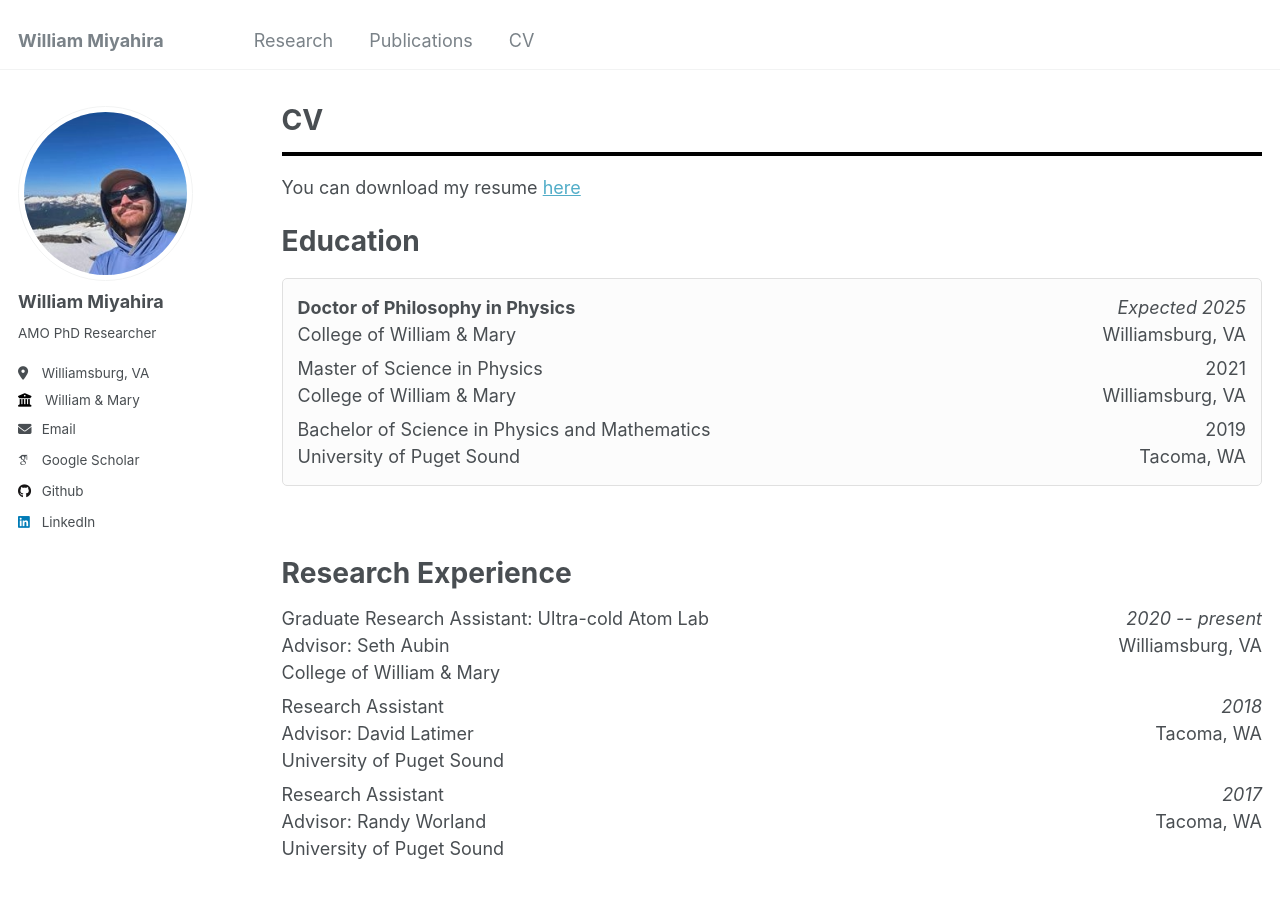
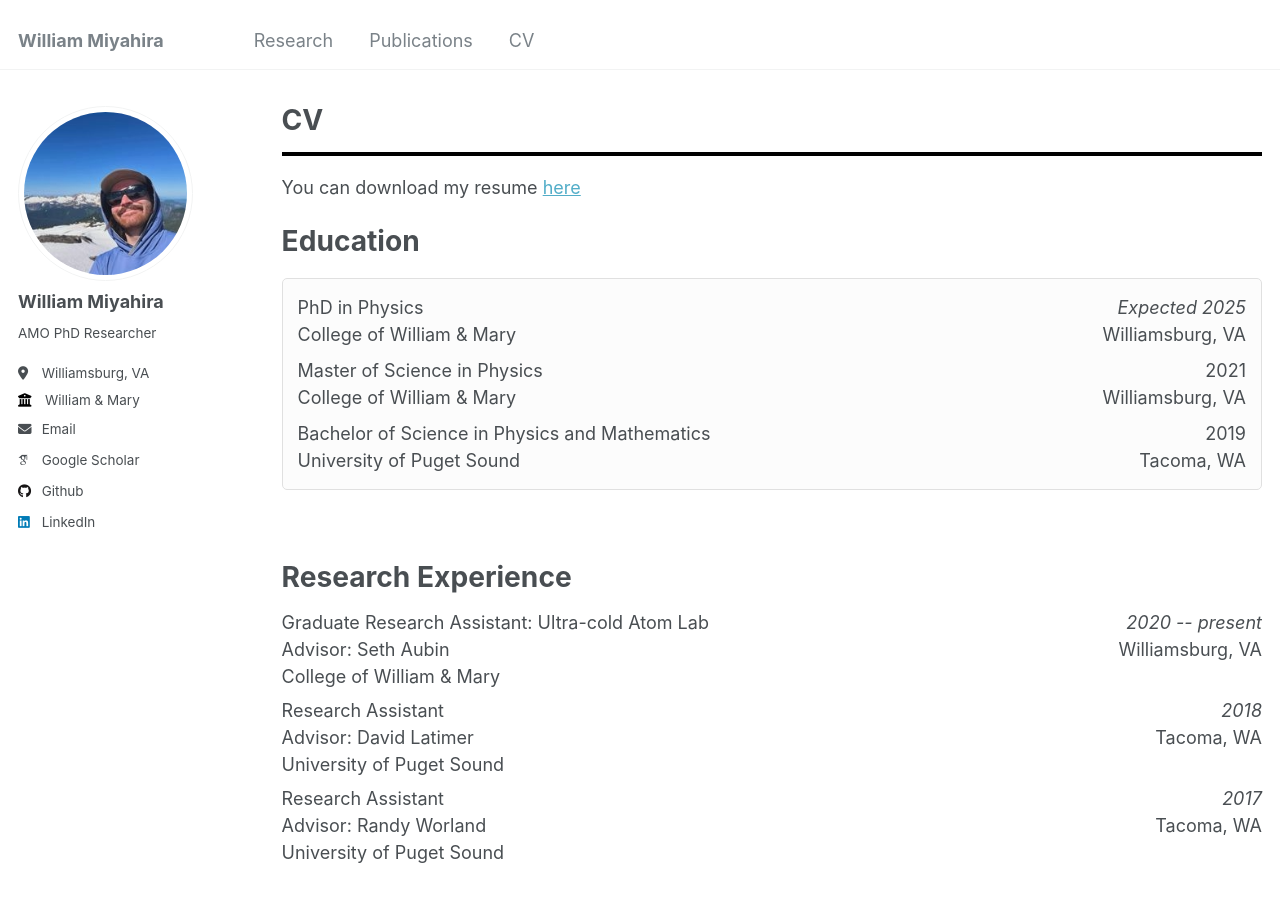
Before and after one commit to willmiyahira/willmiyahira.github.io, a Jekyll site: the page built from _pages/cv.md, in a window 1280 px wide and 900 px high. Built offline with Jekyll 4.4.1, drawn with Linux system fonts in a browser that asks for light colours; some web fonts are replaced.

Commit message:
update cv page

```diff
--- a/_pages/cv.md
+++ b/_pages/cv.md
@@ -23,7 +23,7 @@ Education
 ">
     <div style="display: flex; justify-content: space-between; width: 100%;">
         <div>
-            <strong>Doctor of Philosophy in Physics</strong><br>
+            PhD in Physics<br>
             College of William & Mary
         </div>
         <div style="text-align: right;">
@@ -32,7 +32,7 @@ Education
         </div>
     </div>
 
-    <div style="height:7px;"></div>
+    <div style="height:9px;"></div>
 
     <div style="display: flex; justify-content: space-between; width: 100%;">
         <div>
@@ -45,7 +45,7 @@ Education
         </div>
     </div>
 
-    <div style="height:7px;"></div>
+    <div style="height:9px;"></div>
 
     <div style="display: flex; justify-content: space-between; width: 100%;">
         <div>
```
